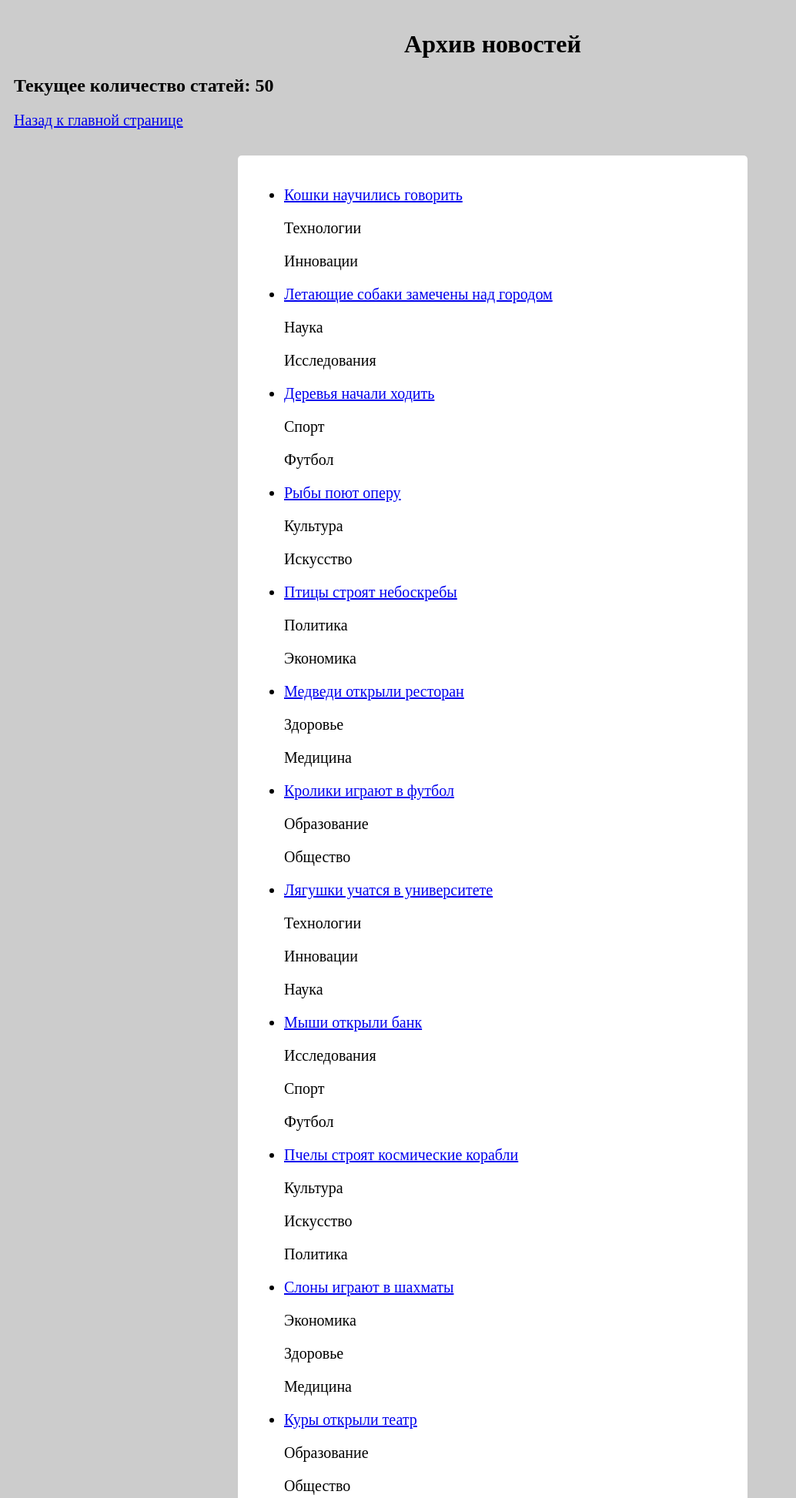
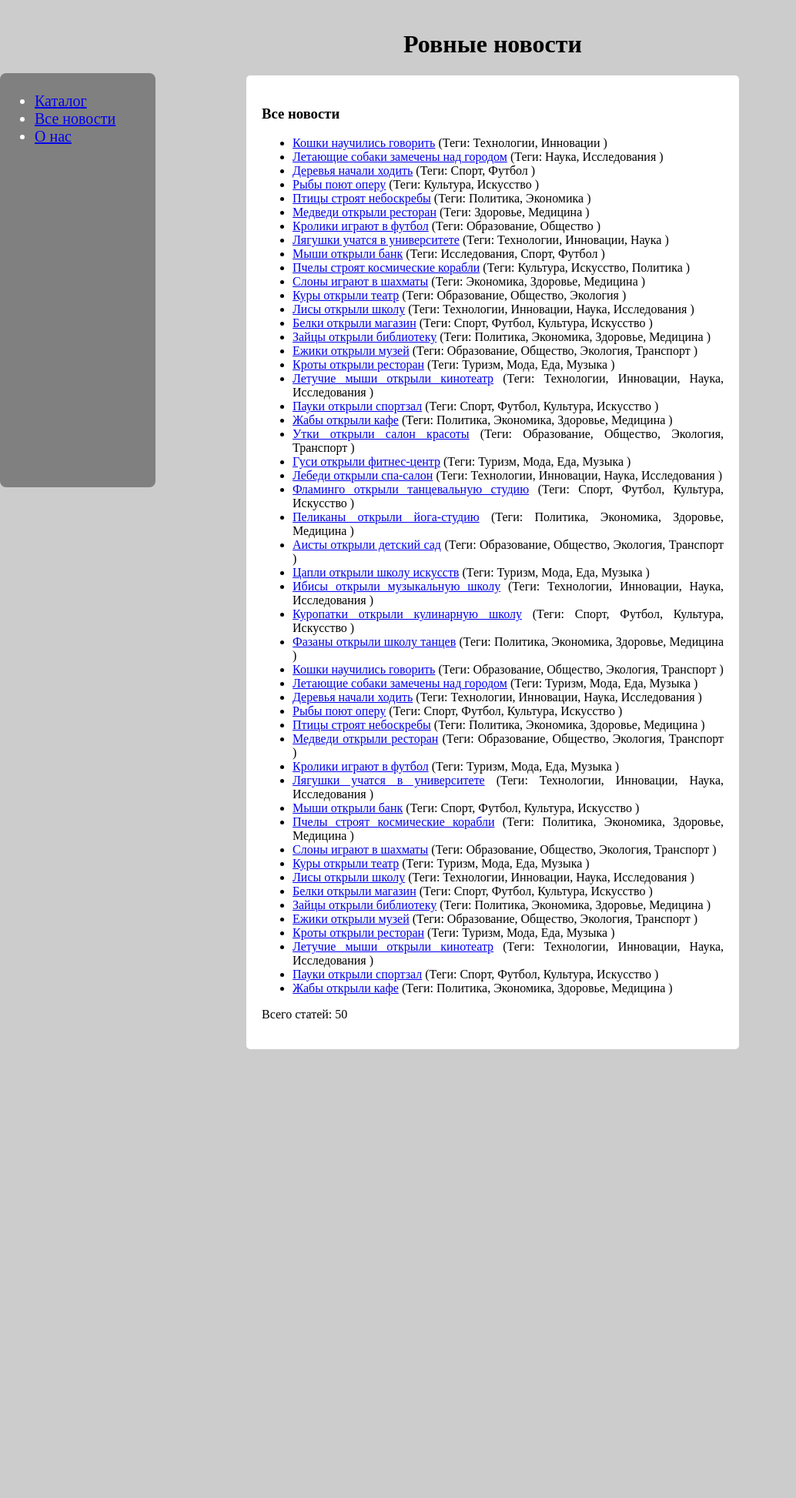
Before and after one commit to p95max/itg1, a Django app: page /news/all/ in a window 1280 px wide. Shown: the top 1946 px of the page at 77% size, without its empty margins (0-1034 px from the left). After the commit the page ends 1363 px from the top, so only its background shows below. Run offline with Django 5.2, Linux system fonts and the light colour scheme; data comes from the database, SQL or seed files in the repository; parts of the project's set-up code (start-up, migrations or seed data) failed here and were passed over.

Commit message:
some changes

```diff
--- a/dj_projects/itg/news/templates/news/all_news.html
+++ b/dj_projects/itg/news/templates/news/all_news.html
@@ -3,29 +3,45 @@
 <html lang="ru">
 <head>
     <meta charset="UTF-8">
-    <title>Архив новостей</title>
+    <title>Все новости</title>
     <link rel="stylesheet" href="{% static 'css/style.css' %}">
 </head>
 <body>
-<a id="top"></a>
+<h1>Ровные новости</h1>
 
-<h1>Архив новостей</h1>
-<h2>Текущее количество статей: {{ articles_count }}</h2>
-<p><a class="backlink" href="{% url 'catalog' %}">Назад к главной странице</a></p><br>
+<div class="container">
+    <nav class="menu">
+        <ul>
+            <li><a href="{% url 'catalog' %}">Каталог</a></li>
+            <li><a href="{% url 'all_news' %}">Все новости</a></li>
+            <li><a href="{% url 'about' %}">О нас</a></li>
+        </ul>
+    </nav>
 
-<div class="all_news_content">
+    <div class="news">
+        <h3>Все новости</h3>
+        {% if news %}
             <ul>
             {% for item in news %}
                 <li>
                     <a href="{% url 'article_detail' item.id %}">{{ item.title }}</a>
-        {% for value in item.tags.all %}
-            <p>{{ value.name }}</p>
+                    {% if item.tags.all %}
+                        <span class="tags">
+                            (Теги:
+                            {% for tag in item.tags.all %}
+                                {{ tag.name }}{% if not forloop.last %}, {% endif %}
                             {% endfor %}
+                            )
+                        </span>
+                    {% endif %}
                 </li>
             {% endfor %}
             </ul>
+        {% else %}
+            <p>Новостей пока нет.</p>
+        {% endif %}
+        <p>Всего статей: {{ articles_count }}</p>
     </div>
-
-<a href="#top">Наверх</a>
+</div>
 </body>
 </html>
--- a/dj_projects/itg/news/urls.py
+++ b/dj_projects/itg/news/urls.py
@@ -1,11 +1,9 @@
-from tkinter.font import names
-
 from django.urls import path
-from news.views import catalog, all_news, article_detail, about_us
+from news.views import catalog, all_news, article_detail, about
 
 urlpatterns = [
     path('', catalog, name='catalog'),
     path('all/', all_news, name='all_news'),
     path('<int:id>/', article_detail, name='article_detail'),
-    path('about/', about_us, name='about_us')
+    path('about/', about, name='about'),
 ]
--- a/dj_projects/itg/news/views.py
+++ b/dj_projects/itg/news/views.py
@@ -26,5 +26,14 @@ def article_detail(request, id):
         return render(request, 'news/error.html', {'message': 'Статья не найдена'})
     return render(request, 'news/article_detail.html', {'article': article})
 
-def about_us(request):
-    return render(request, 'news/about_us.html')
+def about(request):
+    context = {
+        'title': 'О нас',
+        'description': 'Мы — команда проекта "Ровные новости", цель которого — предоставлять актуальные и интересные новости.',
+        'contacts': {
+            'email': 'info@rovnyenovosti.ru',
+            'phone': '+7 (123) 456-78-90',
+            'address': 'г. Москва, ул. Примерная, д. 10',
+        },
+    }
+    return render(request, 'news/about.html', context=context)
```
Also changed, not shown: dj_projects/itg/news/templates/news/about_us.html (+26 -3 lines), dj_projects/itg/news/templates/news/catalog.html (+10 -4 lines). Lines whose indentation alone changed are shown as unchanged.
